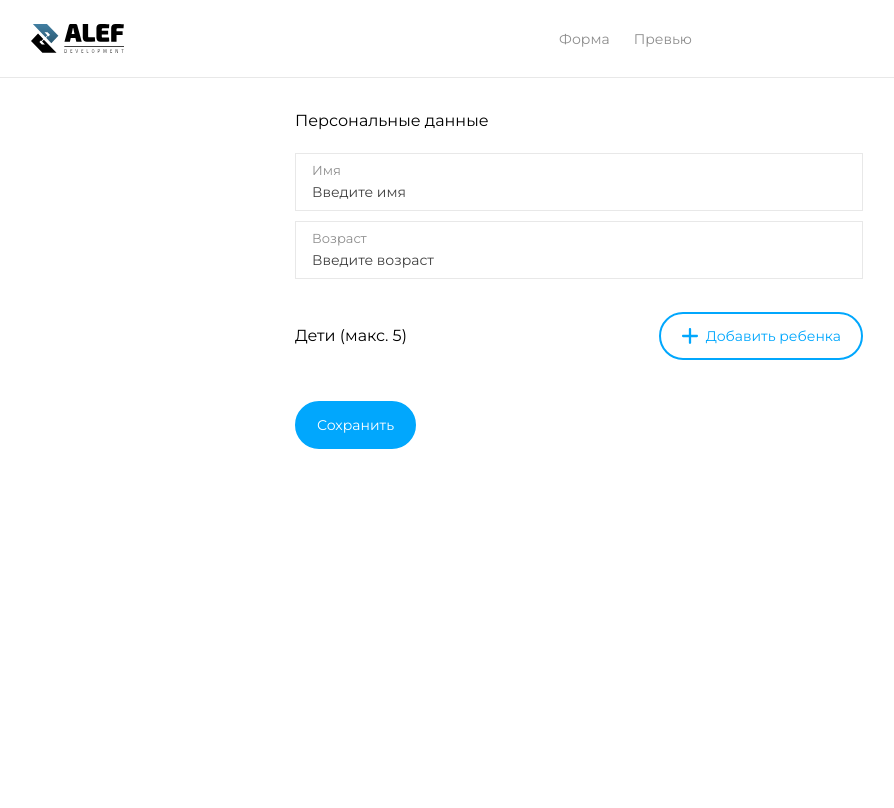
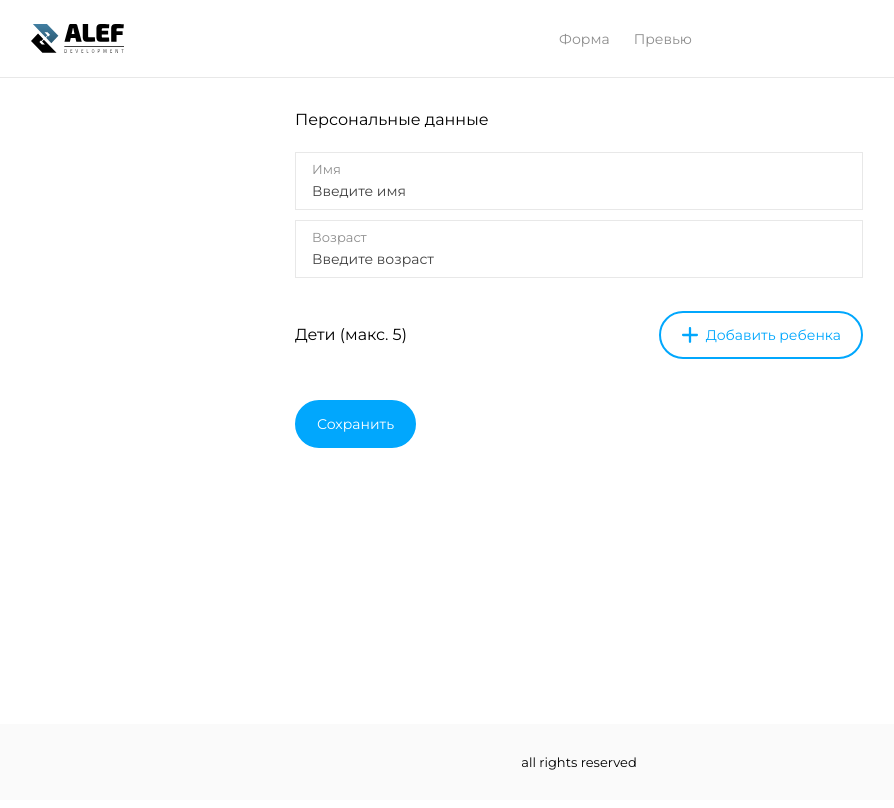
Before and after one commit to eugened503/alef-test, a Vue app: page / in a window 1280 px wide. Shown: the top 808 px of the page, without its empty margins (61-955 px from the left). Built offline with nearby package versions, Linux system fonts and the light colour scheme.

Commit message:
feat: добавлен компонент PagePreview

```diff
--- a/src/App.vue
+++ b/src/App.vue
@@ -1,12 +1,12 @@
 <template>
-  <div>
-    <PageHeader></PageHeader>
-    <router-view />
-  </div>
+  <AppHeader></AppHeader>
+  <router-view />
+  <AppFooter></AppFooter>
 </template>
 
 <script setup>
-import PageHeader from '@/components/PageHeader.vue'
+import AppHeader from '@/components/AppHeader.vue'
+import AppFooter from '@/components/AppFooter.vue'
 </script>
 
 <style lang="scss" scoped></style>
--- a/src/assets/scss/variables.scss
+++ b/src/assets/scss/variables.scss
@@ -1,16 +1,13 @@
 //colors
 $clr-primary-grey: rgba(17, 17, 17, 0.48);
+$clr-light-grey: rgba(250, 250, 250, 1);
 $clr-primary-black: rgba(17, 17, 17, 1);
 $clr-primary-white: rgba(255, 255, 255, 1);
 $clr-primary-blue: rgba(1, 167, 253, 1);
-
+$clr-smoky-white: rgba(241, 241, 241, 1);
 $clr-grey: #e8e8e8;
 $clr-white: #ffffff;
 $clr-red: #ff0000;
 
 //media queries
-$desktop: 1919px;
-$laptop: 1219px;
-$laptop-small: 1023px;
 $tablet: 767px;
-$mobile: 424px;
--- /dev/null
+++ b/src/components/AppFooter.vue
@@ -0,0 +1,25 @@
+<template>
+  <footer>
+    <p>all rights reserved</p>
+  </footer>
+</template>
+
+<script setup></script>
+
+<style lang="scss" scoped>
+footer {
+  display: flex;
+  justify-content: center;
+  align-items: center;
+  height: 76px;
+  background-color: $clr-light-grey;
+
+  p {
+    font-family: Montserrat;
+    font-size: 13px;
+    font-weight: 400;
+    line-height: 16px;
+    letter-spacing: 0px;
+  }
+}
+</style>
--- a/src/components/PageHeader.vue
+++ b/src/components/AppHeader.vue
@@ -2,8 +2,8 @@
   <header class="header">
     <img src="/images/logo.svg" alt="logo" />
     <ul>
-      <li><router-link :to="{ name: 'Form' }"> Форма </router-link></li>
-      <li><router-link :to="{ name: 'Preview' }"> Превью </router-link></li>
+      <li><router-link :to="{ name: 'PageForm' }"> Форма </router-link></li>
+      <li><router-link :to="{ name: 'PagePreview' }"> Превью </router-link></li>
     </ul>
   </header>
 </template>
@@ -12,13 +12,10 @@
 
 <style lang="scss" scoped>
 .header {
-  position: fixed;
   display: flex;
   align-items: center;
   width: 100%;
   padding: 24px 92px;
-  z-index: 1;
-  top: 0;
   border-bottom: 1px solid $clr-grey;
   background-color: $clr-white;
 
--- a/src/components/PageForm.vue
+++ b/src/components/PageForm.vue
@@ -1,9 +1,7 @@
 <template>
-  <form
-    class="form"
-    @submit.prevent="save"
-  >
-    <p class="form__title">Персональные данные</p>
+  <div class="container">
+    <form class="form container-body" @submit.prevent="save">
+      <p class="title">Персональные данные</p>
       <div class="form__user">
         <div class="form__row">
           <label for="userName">Имя</label>
@@ -28,14 +26,19 @@
         </div>
       </div>
       <div class="form__children">
-      <div class="form__children-header">
-        <p class="form__title">Дети (макс. 5)</p>
-        <button v-if="getChildren.length < 5" type="button" class="form__button button-add" @click="addChild">
+        <div class="form__header">
+          <p class="title">Дети (макс. 5)</p>
+          <button
+            v-if="getChildren.length < 5"
+            type="button"
+            class="form__button button-add"
+            @click="addChild"
+          >
             <img src="/images/btn-image.svg" alt="button-image" />
             <span>Добавить ребенка</span>
           </button>
         </div>
-      <div class="form__children-body">
+        <div class="form__body">
           <div v-for="child in getChildren" :key="child.id" class="form__children-row">
             <div class="form__row">
               <label for="childName">Имя</label>
@@ -67,6 +70,7 @@
         </button>
       </div>
     </form>
+  </div>
 </template>
 
 <script setup>
@@ -78,20 +82,6 @@ const { getChildren, getUser } = storeToRefs(useStoreData())
 
 <style lang="scss" scoped>
 .form {
-  margin: 109px auto 0;
-  padding: 0 24px;
-  height: 100%;
-  max-width: 616px;
-
-  &__title {
-    font-family: Montserrat;
-    font-size: 16px;
-    font-weight: 500;
-    line-height: 24px;
-    letter-spacing: 0px;
-    text-align: left;
-  }
-
   &__user {
     margin: 20px 0 0;
     display: flex;
@@ -103,14 +93,14 @@ const { getChildren, getUser } = storeToRefs(useStoreData())
     margin: 33px 0 0;
   }
 
-  &__children-header {
+  &__header {
     display: flex;
     align-items: center;
     justify-content: space-between;
     gap: 18px;
   }
 
-  &__children-body {
+  &__body {
     display: flex;
     flex-direction: column;
     gap: 10px;
--- /dev/null
+++ b/src/components/PagePreview.vue
@@ -0,0 +1,73 @@
+<template>
+  <div class="container">
+    <div class="preview container-body">
+      <div class="preview__inner" v-if="getSaveData">
+        <div class="preview__info">
+          <p class="title">Персональные данные</p>
+          <p class="preview__title title">
+            <span v-if="getSaveDataUser?.name">{{ getSaveDataUser?.name }}, </span>
+            <span v-else>**** </span>
+            <span v-if="getSaveDataUser?.age">{{ getSaveDataUser?.age }}</span>
+            <span v-else>****</span>
+          </p>
+        </div>
+        <div v-if="getSaveDataChildren.length" class="preview__info">
+          <p class="title">Дети</p>
+          <div class="preview__children">
+            <div v-for="child in getSaveDataChildren" :key="child.id" class="preview__child">
+              <p class="preview__title title">
+                <span v-if="child.name">{{ child.name }}, </span>
+                <span v-else>**** </span>
+                <span v-if="child.age">{{ child.age }}</span>
+                <span v-else>****</span>
+              </p>
+            </div>
+          </div>
+        </div>
+      </div>
+      <p v-else class="title">Необходимо сохранить данные</p>
+    </div>
+  </div>
+</template>
+
+<script setup>
+import { useStoreData } from '@/stores/storeData'
+import { storeToRefs } from 'pinia'
+
+const { getSaveData, getSaveDataChildren, getSaveDataUser } = storeToRefs(useStoreData())
+</script>
+
+<style lang="scss" scoped>
+.preview {
+  &__inner {
+    display: flex;
+    flex-direction: column;
+    gap: 60px;
+  }
+
+  &__info {
+    display: flex;
+    flex-direction: column;
+    gap: 20px;
+  }
+
+  &__title {
+    font-weight: 700;
+  }
+
+  &__children {
+    display: flex;
+    flex-direction: column;
+    gap: 20px;
+  }
+
+  &__child {
+    p {
+      display: inline-block;
+      padding: 10px 20px;
+      background: $clr-smoky-white;
+      border-radius: 5px;
+    }
+  }
+}
+</style>
--- a/src/main.scss
+++ b/src/main.scss
@@ -5,6 +5,28 @@
 }
 
 #app {
+  display: flex;
+  flex-direction: column;
   min-height: 100vh;
   background-color: $clr-white;
 }
+
+.title {
+  font-family: Montserrat;
+  font-size: 16px;
+  font-weight: 500;
+  line-height: 24px;
+  letter-spacing: 0px;
+  text-align: left;
+}
+
+.container {
+  flex: 1;
+}
+
+.container-body {
+  margin: 30px auto;
+  padding: 0 24px;
+  height: 100%;
+  max-width: 616px;
+}
--- a/src/router/index.js
+++ b/src/router/index.js
@@ -1,17 +1,17 @@
 import { createRouter, createWebHistory } from 'vue-router'
-import Form from '@/views/Form.vue'
-import Preview from '@/views/Preview.vue'
+import PageForm from '@/components/PageForm.vue'
+import PagePreview from '@/components/PagePreview.vue'
 
 const routes = [
   {
     path: '/',
-    name: 'Form',
-    component: Form
+    name: 'PageForm',
+    component: PageForm
   },
   {
     path: '/preview',
-    name: 'Preview',
-    component: Preview
+    name: 'PagePreview',
+    component: PagePreview
   }
 ]
 
--- a/src/stores/storeData.js
+++ b/src/stores/storeData.js
@@ -38,8 +38,14 @@ export const useStoreData = defineStore('storeData', {
     getUser(state) {
       return state.user
     },
-    getSaveStatus(state) {
-      return state.saveStatus
+    getSaveDataChildren(state) {
+      return state.saveData?.children
+    },
+    getSaveDataUser(state) {
+      return state.saveData?.user
+    },
+    getSaveData(state) {
+      return state.saveData
     }
   }
 })
--- a/src/views/Form.vue
+++ /dev/null
@@ -1,12 +0,0 @@
-<template>
-  <!-- <PageForm></PageForm> -->
-  <KeepAlive>
-    <component :is="PageForm" />
-  </KeepAlive>
-</template>
-
-<script setup>
-import PageForm from '@/components/PageForm.vue'
-</script>
-
-<style lang="scss" scoped></style>
--- a/src/views/Preview.vue
+++ /dev/null
@@ -1,5 +0,0 @@
-<template></template>
-
-<script setup></script>
-
-<style lang="scss" scoped></style>
```
Also changed, not shown: src/components/PageFooter.vue (deleted). Lines whose indentation alone changed are shown as unchanged.
